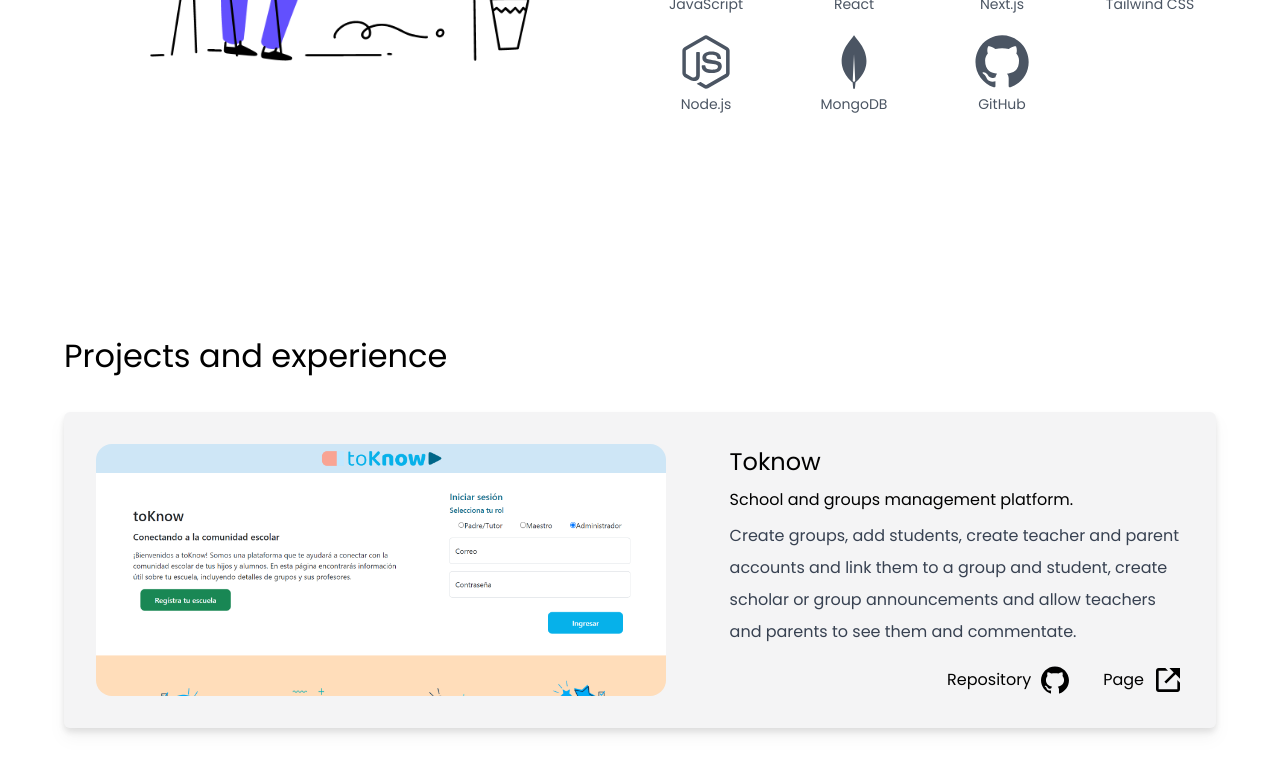
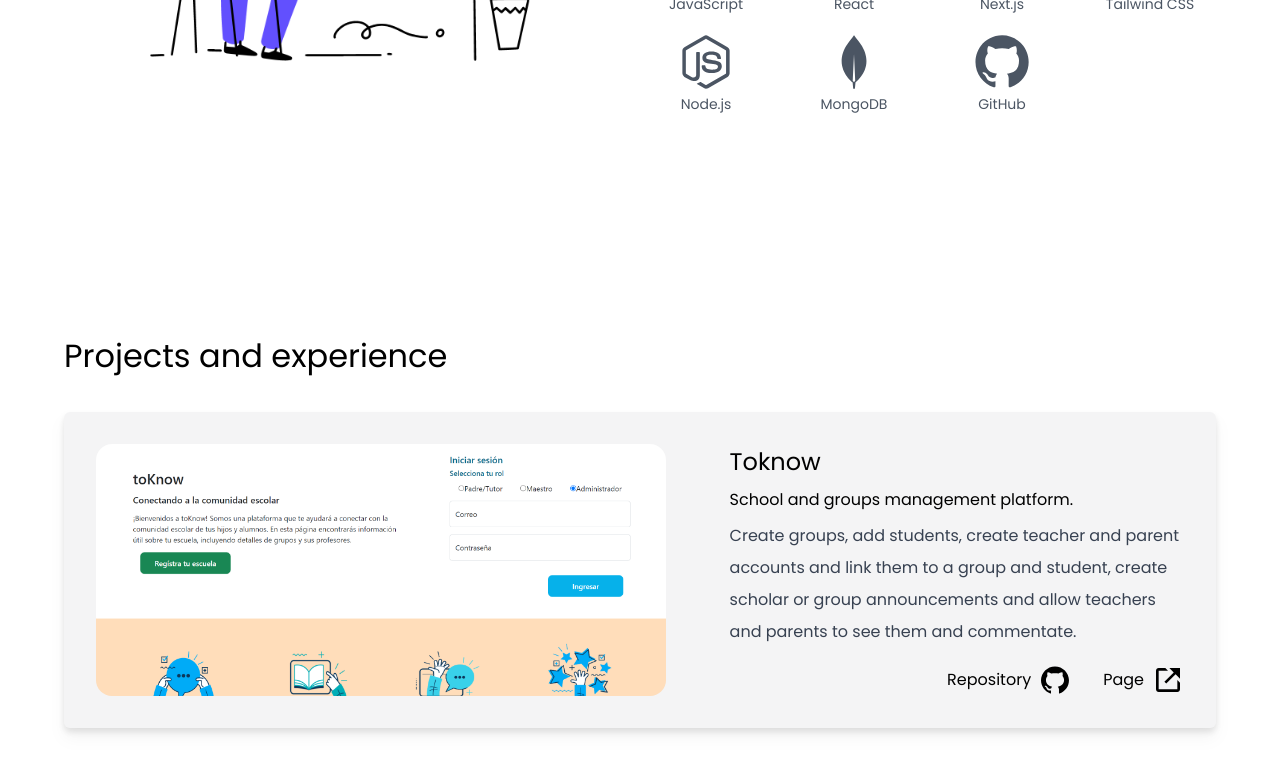
Before and after one commit to FranArteaga/portfolio, a Next.js app: page / in a window 1280 px wide. Shown: the part 972-1744 px from the top of the page. Built offline with nearby package versions, Linux system fonts and the light colour scheme.

Commit message:
made small improvements to size of slider

```diff
--- a/src/components/ImageSlider.js
+++ b/src/components/ImageSlider.js
@@ -40,8 +40,8 @@ export default function ImageSlider() {
     }
 
     return (
-        <div className=' relative group '>
-            <div style={{ backgroundImage: `url(${slides[currentIndex].url})` }} className='w-full h-full md:place-self-center rounded-2xl  bg-cover duration-300'>
+        <div className='min-w-[9em] min-h-[10em] sm:min-h-[14em] relative group '>
+            <div style={{ backgroundImage: `url(${slides[currentIndex].url})` }} className='w-full h-full md:place-self-center rounded-2xl bg-center  bg-cover duration-300'>
 
                 <div className='hidden group-hover:block absolute top-[45%] -translate-x-0 left-5 text-2xl rounded-full p-2 bg-black/20 text-white cursor-pointer'>
                     <BsChevronCompactLeft onClick={prevSlide} />
```
